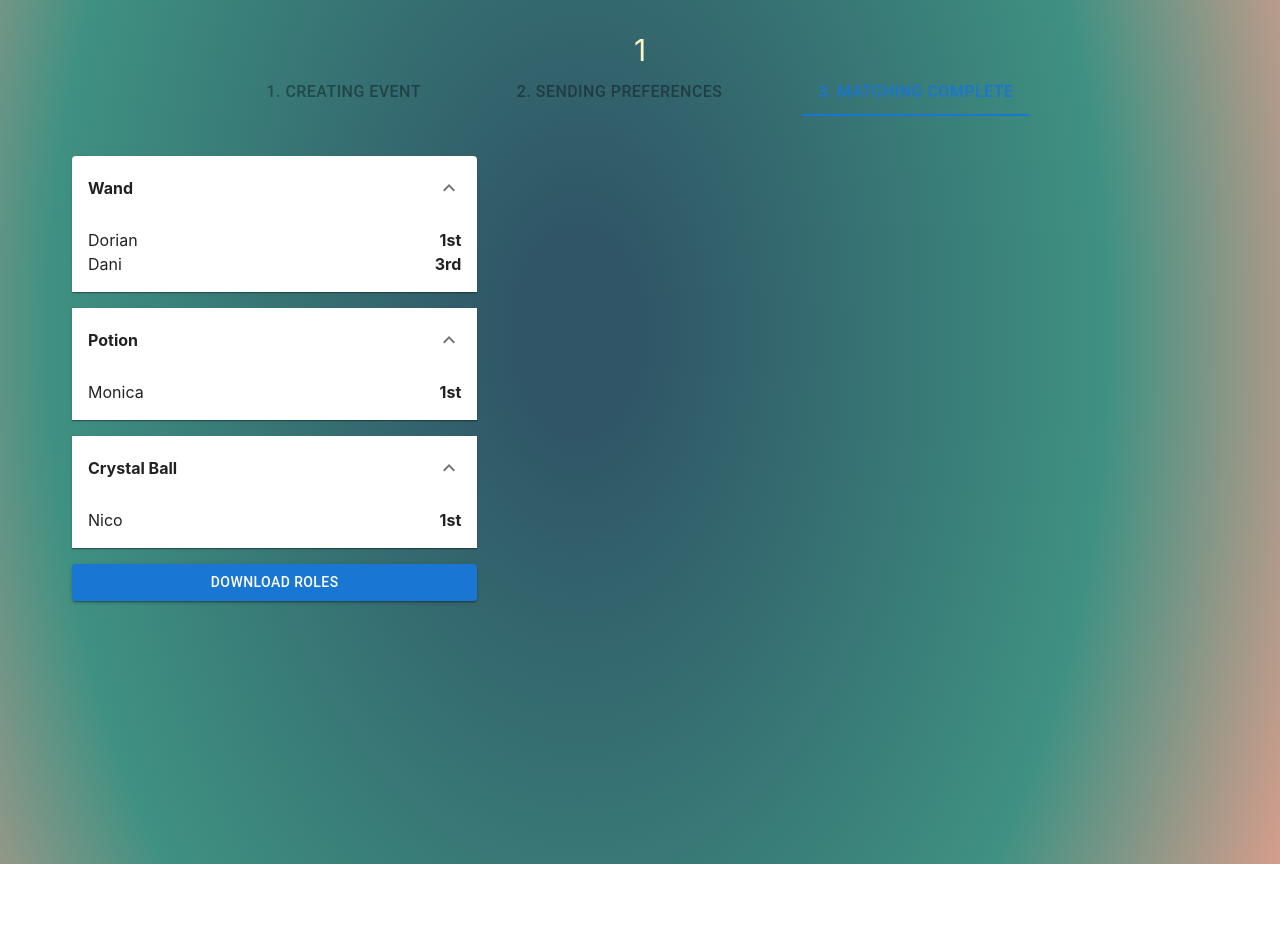
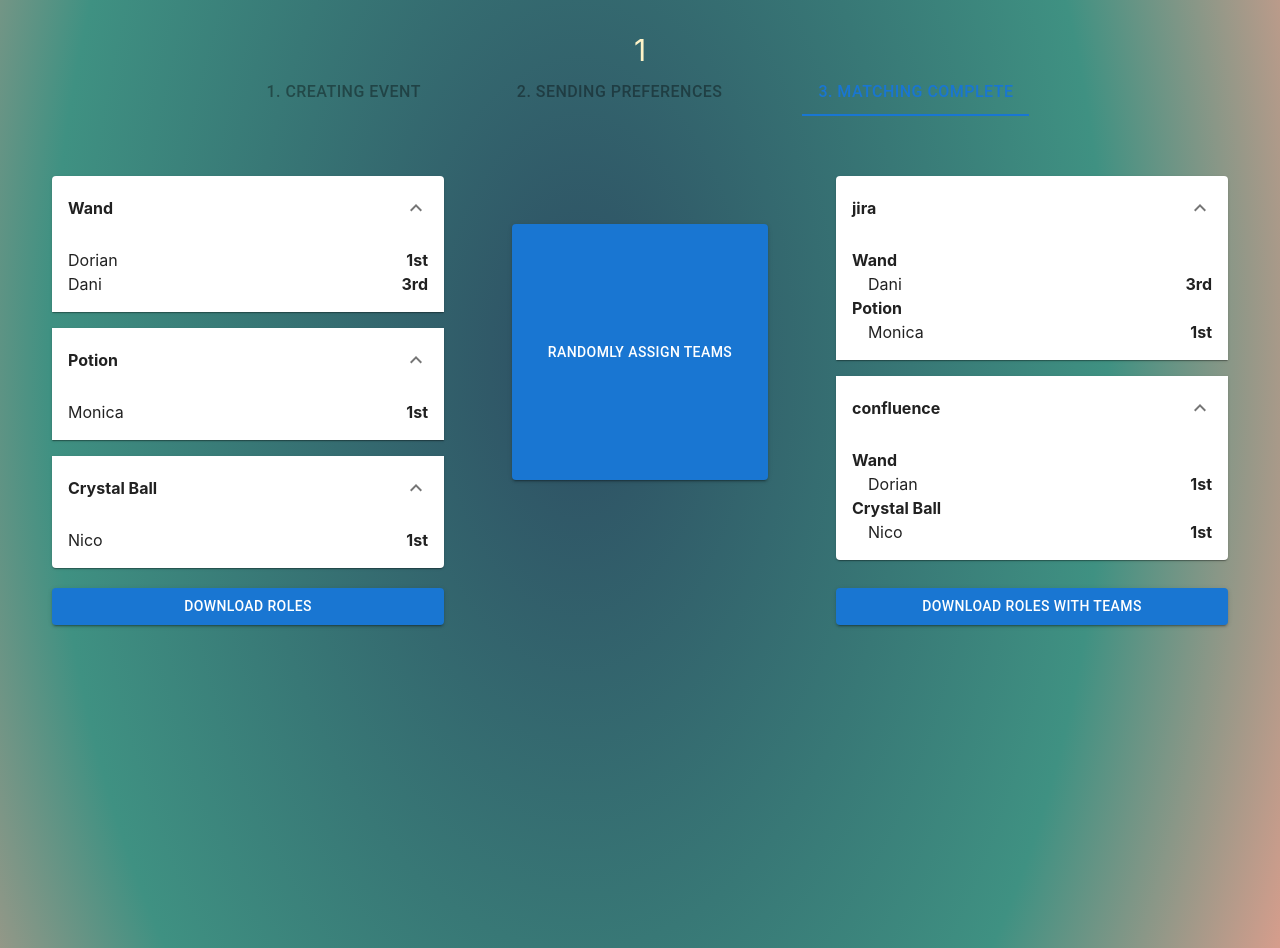
Before and after one commit to Suchpuns/matchme, a React (Vite) app in the folder frontend/: page /admin/1/complete in a window 1280 px wide. Before the commit the page ends 864 px from the top, so only its background shows below. Built offline with nearby package versions, Linux system fonts and the light colour scheme.

Commit message:
Implementation for final screen

```diff
--- /dev/null
+++ b/frontend/src/components/PersonRow.tsx
@@ -0,0 +1,17 @@
+
+const getNumberWithOrdinal = (n: number) => {
+  var s = ["th", "st", "nd", "rd"],
+      v = n % 100;
+  return n + (s[(v - 20) % 10] || s[v] || s[0]);
+}
+
+const PersonRow = ({person}) => {
+    return (
+        <div className="flex justify-between">
+            <div>{person.name}</div>
+            <div><b>{getNumberWithOrdinal(person.choice)}</b></div>
+        </div>
+    )
+}
+
+export default PersonRow;
--- /dev/null
+++ b/frontend/src/components/RoleGrouping.tsx
@@ -0,0 +1,21 @@
+import PersonRow from "./PersonRow"
+
+const RoleGrouping = ({role_name, people}) => {
+    const peopleList =  people.map(person => {
+        return (
+            <div className="ml-4">
+                <PersonRow person={person}/>
+            </div>
+        )
+    })
+
+    console.log(role_name)
+    return (
+        <>
+            <div className="font-bold text-italic">{role_name}</div>
+            {peopleList}
+        </>
+    )
+}
+
+export default RoleGrouping
--- a/frontend/src/pages/admin/EventComplete.tsx
+++ b/frontend/src/pages/admin/EventComplete.tsx
@@ -5,8 +5,10 @@ import AccordionSummary from '@mui/material/AccordionSummary';
 import AccordionDetails from '@mui/material/AccordionDetails';
 import ExpandMoreIcon from '@mui/icons-material/ExpandMore';
 import Button from '@mui/material/Button';
-import { useState } from "react";
+import { useEffect, useState } from "react";
 import Parser from "@json2csv/plainjs/Parser.js";
+import RoleGrouping from "../../components/RoleGrouping";
+import PersonRow from "../../components/PersonRow";
 
 const getNumberWithOrdinal = (n: number) => {
   var s = ["th", "st", "nd", "rd"],
@@ -17,11 +19,43 @@ const getNumberWithOrdinal = (n: number) => {
 
 const EventComplete = () => {
   const { eventName } = useParams();
-  console.log(eventName);
 
   const [data, setData] = useState([{"role": "Wand", "people": [{"name": "Dorian", "choice": 1}, {"name": "Dani", "choice": 3}]}, {"role": "Potion", "people": [{"name": "Monica", "choice": 1}]}, {"role": "Crystal Ball", "people": [{"name": "Nico", "choice": 1}]}])
 
-  console.log(data)
+  const [groupData, setGroupData] = useState(
+    {
+      groups: [
+        {
+            groupName: "jira",
+            roles: [
+                {
+                    roleType: "Wand",
+                    roleNum: 1,
+                },
+                {
+                    roleType: "Potion",
+                    roleNum: 1,
+                }
+            ]
+        },
+        {
+            groupName: "confluence",
+            roles: [
+                {
+                    roleType: "Wand",
+                    roleNum: 1,
+                },
+                {
+                    roleType: "Crystal Ball",
+                    roleNum: 1,
+                }
+            ]
+        }
+    ]
+  })
+
+  const [teams, setTeams] = useState([])
+
   function downloadAsCSV() {
       console.log("clicked")
       if (data !== null) {
@@ -53,16 +87,50 @@ const EventComplete = () => {
     }
 
 
+  function sortUsers(){
+
+    let flattened: any = {}
+    // Transform data to csv
+    for (const role of data) {
+      flattened[role.role] = [];
+      for (const person of role.people) {
+        flattened[role.role].push(person)
+      }
+      flattened[role.role].sort(() => Math.random() - 0.5)
+    }
+
+    const groupAssignments: any = []
+    for (const group of groupData.groups) {
+      const groupDict: any = {
+        "group_name": group.groupName,
+        "roles": []
+      }
+      for (const role of group.roles) {
+        if (role.roleType in flattened) {
+          const num_to_take = Math.min(flattened[role.roleType].length, role.roleNum)
+          const people = []
+          let i = 0
+          while (i < num_to_take) {
+            const person = flattened[role.roleType].pop()
+            people.push(person)
+            i += 1;
+          }
+          groupDict.roles.push({
+            "role_name": role.roleType,
+            "names": people,
+          })
+        }
+      }
+      groupAssignments.push(groupDict)
+    }
+    setTeams(groupAssignments)
+  }
+
+  useEffect(sortUsers, [])
 
   const roles = data.map(role => {
-    const names = role.people.map(people => {
-
-      return (
-        <div className="flex justify-between">
-          <div>{people.name}</div>
-          <div><b>{getNumberWithOrdinal(people.choice)}</b></div>
-        </div>
-      )
+    const names = role.people.map(person => {
+      return <PersonRow person={person}/>
     })
 
     return (
@@ -83,16 +151,60 @@ const EventComplete = () => {
     )
   })
 
+  const groups = teams.map(group=> {
+    console.log(group)
+
+    const roleList = group.roles.map(role => {
+      return (
+        <RoleGrouping role_name={role.role_name} people={role.names}/>
+      )
+    })
+
+    return (
+      <Accordion defaultExpanded>
+        <AccordionSummary
+          expandIcon={<ExpandMoreIcon />}
+          aria-controls="panel1-content"
+          id="panel1-header"
+        >
+          <b>{group.group_name}</b>
+        </AccordionSummary>
+        <AccordionDetails>
+          <div className="flex flex-col">
+            {roleList}
+          </div>
+        </AccordionDetails>
+      </Accordion>
+    )
+  })
+
   return (
-    <>
+    <div>
       <Header eventName={eventName ? eventName : 'New Event'} index='2' />
-      <div className="m-10 w-1/3">
-        {roles}
-        <div className="mt-4">
-          <Button className="w-full" variant="contained" onClick={(e) => downloadAsCSV()}> Download Roles</Button>
+      <div className="h-svh overflow-hidden">
+        <div className="flex m-5 justify-between">
+          <div className="mt-10 w-1/3" id="Role Assignments">
+            {roles}
+          </div>
+          <div className="flex">
+            <div className="my-auto">
+            <Button variant="contained" className="w-64 h-64" onClick={sortUsers}>Randomly Assign teams</Button>
+            </div>
+          </div>
+          <div className="mt-10 w-1/3">
+            {teams === null ? <h1>Hi</h1> : groups}
+          </div>
+        </div>
+        <div className="flex m-5 justify-between">
+          <div className="w-1/3">
+              <Button className="w-full" variant="contained" onClick={(e) => downloadAsCSV()}> Download Roles</Button>
+          </div>
+          <div className="w-1/3">
+            <Button className="w-full" variant="contained" onClick={(e) => downloadAsCSV()}> Download Roles with Teams</Button>
+          </div>
         </div>
       </div>
-    </>
+    </div>
   );
 }
 
```
Also changed, not shown: 2 other files (tests, documents, lock files or other folders).
